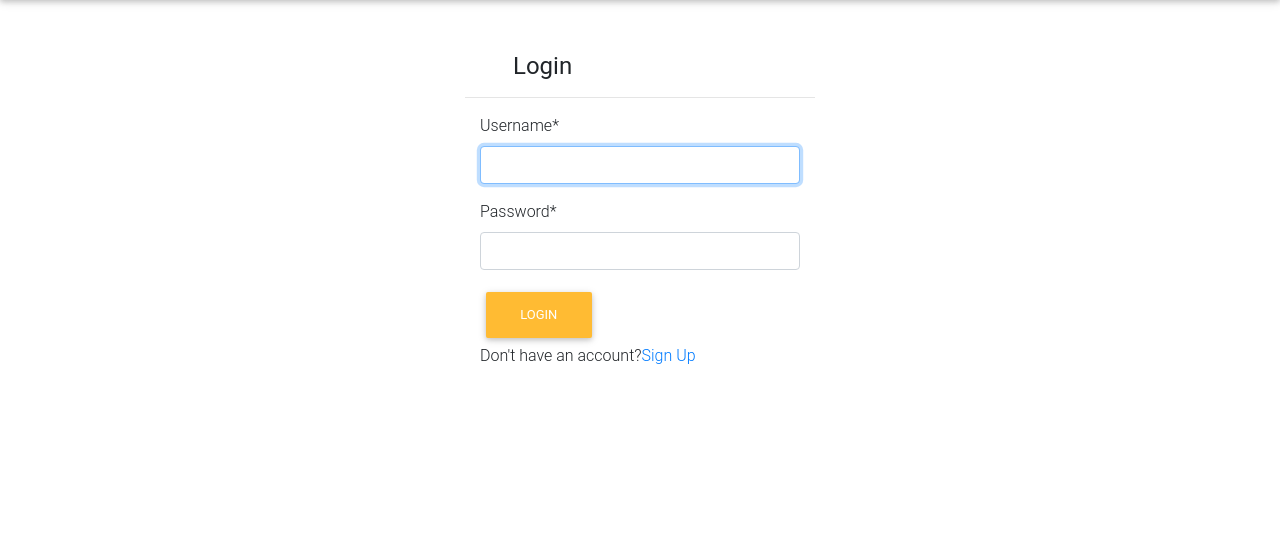
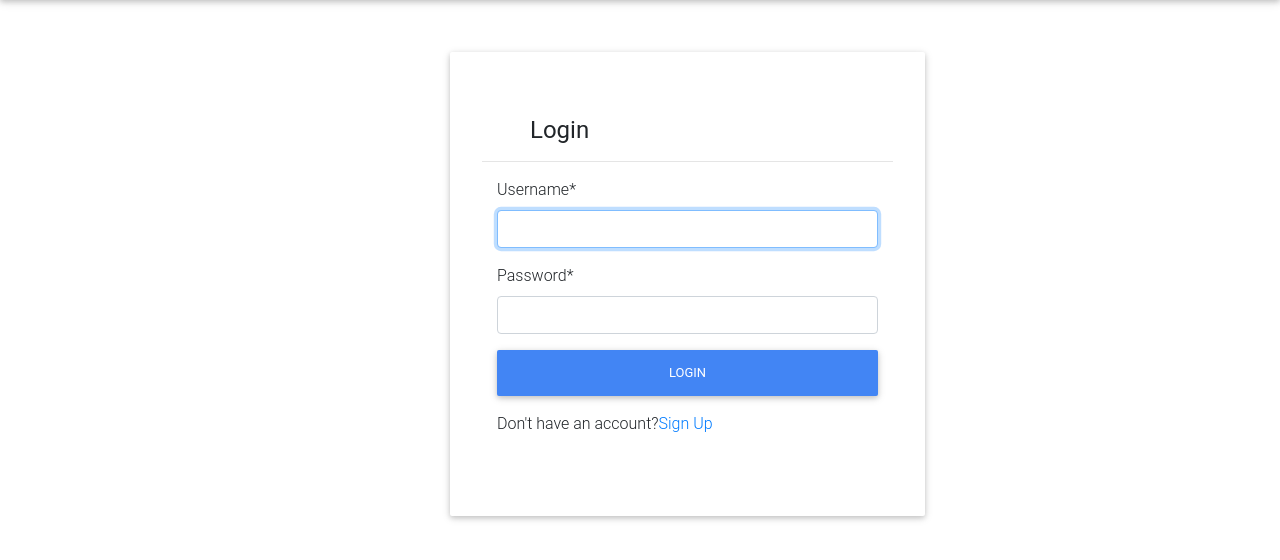
Before and after one commit to Valentino-Junior/ulinzihood, a Django app: page /login/ in a window 1280 px wide. Shown: the part 65-625 px from the top of the page. Run offline with Django 3.2, Linux system fonts and the light colour scheme; some libraries are stand-ins or nearby versions; some web fonts are replaced.

Commit message:
Added styling

```diff
--- a/hood/templates/registration/login.html
+++ b/hood/templates/registration/login.html
@@ -7,13 +7,13 @@
 <div class="container">
     <div class="row">
         <div class="col-md-4"></div>
-        <div class="col-md-4 mt-5">
+        <div class="col-md-5 mt-5 jumbotron">
             <h4 class="ml-5"><b>Login</b></h4>
             <hr>
             <form action="" method="post" class="form-group container">
                 {% csrf_token %}
                 {{form|crispy}}
-                <button type="submit" class="btn btn-warning">Login</button>
+                <button type="submit" class="btn btn-primary btn-block">Login</button>
                 <p>Don't have an account?<a href="/register/">Sign Up</a></p>
             </form>
         </div>
```
